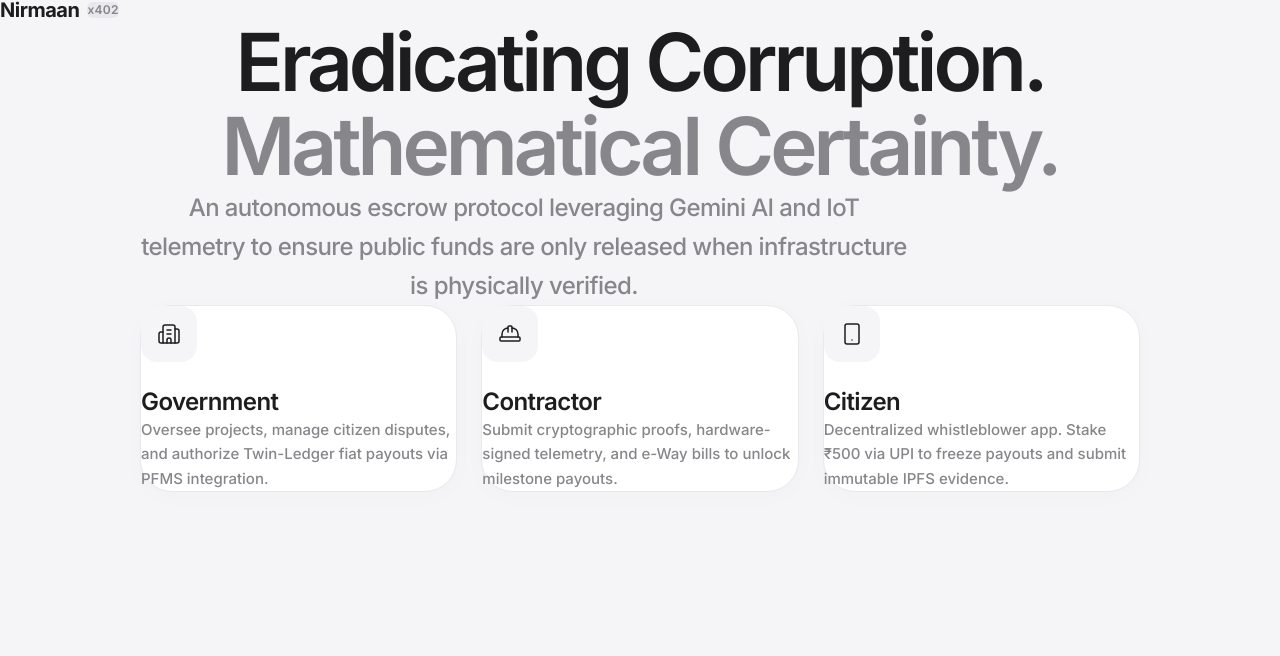
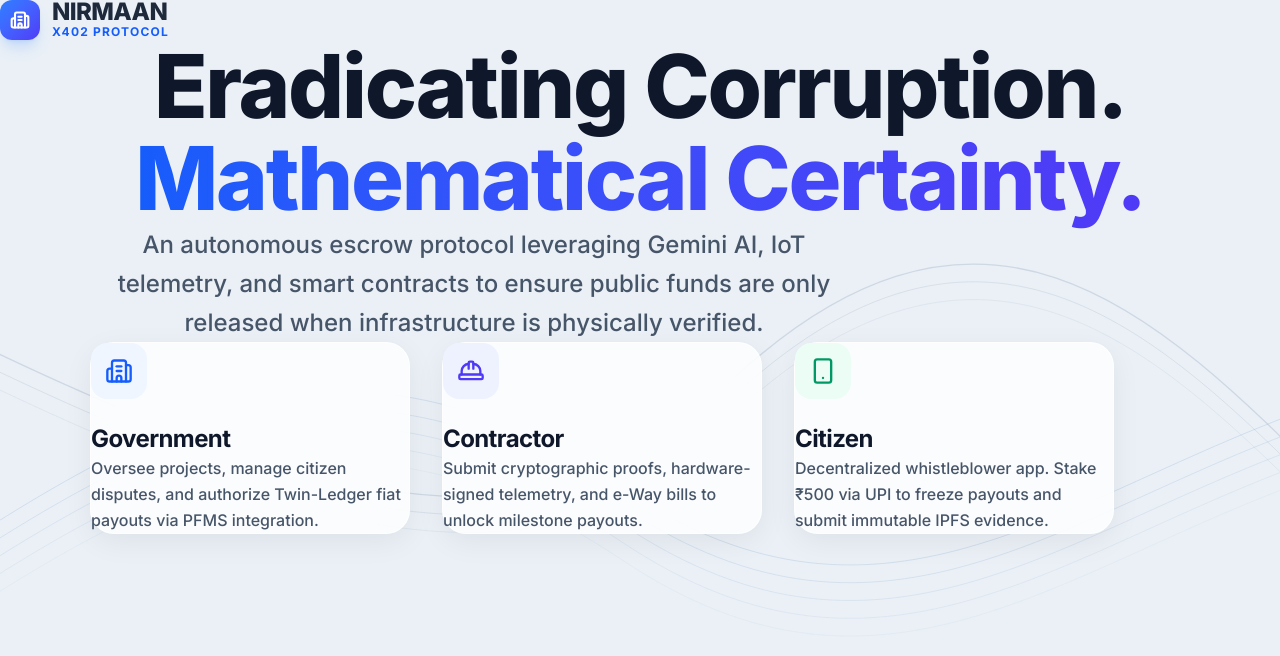
Before and after one commit to Qorexx/Nirmaan, a Next.js app: page / in a window 1280 px wide. Shown: the top 656 px of the page. Built offline with nearby package versions, Linux system fonts and the light colour scheme; no server answers; the database is empty.

Commit message:
feat(ui): integrated icy wave background with refined structure and distinct glass cards

```diff
--- a/app/page.js
+++ b/app/page.js
@@ -6,68 +6,92 @@ import { Building2, HardHat, Smartphone } from 'lucide-react';
 
 export default function LandingPage() {
   return (
-    <div className="min-h-screen bg-[#F5F5F7] text-[#1d1d1f] font-sans relative overflow-hidden selection:bg-blue-200">
+    <div className="min-h-screen bg-[#eaf0f6] text-[#1e293b] font-sans relative overflow-hidden">
 
-      {/* Ultra-subtle Apple-style background gradient */}
-      <div className="absolute inset-0 z-0 pointer-events-none flex justify-center">
-        <div className="w-[140%] h-[800px] absolute -top-[200px] bg-[radial-gradient(ellipse_at_center,_var(--tw-gradient-stops))] from-white via-[#F5F5F7] to-[#F5F5F7] opacity-100 rounded-[100%]" />
+      {/*
+        Beautiful Icy Blue Wavy Background (From their second reference)
+      */}
+      <div className="absolute inset-0 z-0 pointer-events-none opacity-80">
+        <svg
+          viewBox="0 0 1440 800"
+          fill="none"
+          xmlns="http://www.w3.org/2000/svg"
+          className="absolute top-1/2 left-0 w-full h-[120%] -translate-y-1/2 object-cover"
+        >
+          {/* Subtle sweeping lines */}
+          <path d="M-100,600 C200,400 400,300 700,500 C1000,700 1200,500 1500,400" stroke="#b0c4de" strokeWidth="1" opacity="0.6" />
+          <path d="M-100,620 C200,420 400,320 700,520 C1000,720 1200,520 1500,420" stroke="#b0c4de" strokeWidth="1" opacity="0.5" />
+          <path d="M-100,640 C200,440 400,340 700,540 C1000,740 1200,540 1500,440" stroke="#b0c4de" strokeWidth="1" opacity="0.4" />
+          <path d="M-100,660 C200,460 400,360 700,560 C1000,760 1200,560 1500,460" stroke="#b0c4de" strokeWidth="1" opacity="0.3" />
+          <path d="M-100,680 C200,480 400,380 700,580 C1000,780 1200,580 1500,480" stroke="#b0c4de" strokeWidth="1" opacity="0.2" />
+
+          {/* Overlapping opposite wave */}
+          <path d="M-100,300 C300,500 600,600 800,400 C1100,100 1300,300 1500,500" stroke="#94a3b8" strokeWidth="1.5" opacity="0.4" />
+          <path d="M-100,320 C300,520 600,620 800,420 C1100,120 1300,320 1500,520" stroke="#94a3b8" strokeWidth="1" opacity="0.3" />
+          <path d="M-100,340 C300,540 600,640 800,440 C1100,140 1300,340 1500,540" stroke="#94a3b8" strokeWidth="1" opacity="0.2" />
+        </svg>
       </div>
 
-      {/* Minimal Header */}
-      <header className="relative z-10 w-full px-8 py-8 flex justify-between items-center max-w-7xl mx-auto">
-        <div className="flex items-center gap-2 cursor-pointer">
-          <span className="text-xl font-bold tracking-tight text-[#1d1d1f] leading-none">Nirmaan</span>
-          <span className="text-xs font-semibold text-[#86868b] tracking-wide bg-[#e8e8ed] px-2 py-0.5 rounded-md">x402</span>
+      {/* Clean Uncluttered Header */}
+      <header className="relative z-10 w-full px-8 py-8 md:px-12 md:py-10 flex justify-between items-center max-w-7xl mx-auto">
+        <div className="flex items-center gap-3 cursor-pointer">
+          <div className="flex h-10 w-10 items-center justify-center rounded-xl bg-gradient-to-br from-blue-500 to-indigo-600 shadow-lg shadow-blue-500/20">
+            <Building2 className="h-5 w-5 text-white" strokeWidth={2.5} />
+          </div>
+          <div className="flex flex-col">
+            <span className="text-2xl font-black tracking-tight text-[#1e293b] uppercase leading-none">Nirmaan</span>
+            <span className="text-xs font-bold text-blue-600 tracking-widest uppercase mt-0.5">x402 Protocol</span>
+          </div>
         </div>
       </header>
 
       {/* Main Content */}
-      <main className="relative z-10 flex-1 flex flex-col items-center justify-center px-6 pt-16 pb-24">
-        <div className="max-w-[1000px] w-full text-center space-y-10">
+      <main className="relative z-10 flex-1 flex flex-col items-center justify-center px-6 pt-8 pb-24">
+        <div className="max-w-[1100px] w-full text-center space-y-12">
 
-          <div className="space-y-6">
-            <h1 className="text-[3.5rem] md:text-[5rem] font-semibold tracking-tighter text-[#1d1d1f] leading-[1.05]">
+          <div className="space-y-6 relative">
+            <h1 className="text-5xl md:text-[5.5rem] font-extrabold tracking-tight text-[#0f172a] leading-[1.05]">
               Eradicating Corruption. <br/>
-              <span className="text-[#86868b]">
+              <span className="bg-clip-text text-transparent bg-gradient-to-r from-blue-600 to-indigo-600">
                 Mathematical Certainty.
               </span>
             </h1>
-            <p className="text-xl md:text-2xl text-[#86868b] max-w-3xl mx-auto font-medium leading-relaxed tracking-tight">
-              An autonomous escrow protocol leveraging Gemini AI and IoT telemetry to ensure public funds are only released when infrastructure is physically verified.
+            <p className="text-xl md:text-2xl text-[#475569] max-w-3xl mx-auto font-medium leading-relaxed mt-8">
+              An autonomous escrow protocol leveraging Gemini AI, IoT telemetry, and smart contracts to ensure public funds are only released when infrastructure is physically verified.
             </p>
           </div>
 
-          <div className="grid grid-cols-1 md:grid-cols-3 gap-6 mt-20 text-left max-w-[1000px] mx-auto pt-8">
+          <div className="grid grid-cols-1 md:grid-cols-3 gap-8 mt-20 text-left max-w-5xl mx-auto pt-8">
 
             {/* Government Card */}
-            <Link href="/government" className="group rounded-[2rem] bg-white p-8 hover:scale-[1.02] border border-[#e8e8ed] shadow-[0_4px_24px_rgba(0,0,0,0.02)] hover:shadow-[0_20px_40px_rgba(0,0,0,0.06)] transition-all duration-300 block">
-              <div className="mb-6 flex h-14 w-14 items-center justify-center rounded-2xl bg-[#f5f5f7] text-[#1d1d1f] group-hover:bg-[#1d1d1f] group-hover:text-white transition-colors duration-300">
-                <Building2 className="h-6 w-6" strokeWidth={1.5} />
+            <Link href="/government" className="group rounded-[1.5rem] bg-white/80 backdrop-blur-xl p-8 border border-white/60 shadow-[0_8px_30px_rgb(0,0,0,0.06)] hover:bg-white hover:shadow-[0_20px_40px_rgb(0,0,0,0.12)] hover:-translate-y-1 transition-all duration-300 block">
+              <div className="mb-6 flex h-14 w-14 items-center justify-center rounded-2xl bg-blue-50 text-blue-600 group-hover:bg-blue-600 group-hover:text-white transition-colors duration-300">
+                <Building2 className="h-7 w-7" strokeWidth={2} />
               </div>
-              <h3 className="text-2xl font-semibold tracking-tight text-[#1d1d1f] mb-3">Government</h3>
-              <p className="text-[15px] text-[#86868b] font-medium leading-relaxed">
+              <h3 className="text-2xl font-bold tracking-tight text-[#0f172a] mb-3">Government</h3>
+              <p className="text-base text-[#475569] font-medium leading-relaxed">
                 Oversee projects, manage citizen disputes, and authorize Twin-Ledger fiat payouts via PFMS integration.
               </p>
             </Link>
 
             {/* Contractor Card */}
-            <Link href="/contractor" className="group rounded-[2rem] bg-white p-8 hover:scale-[1.02] border border-[#e8e8ed] shadow-[0_4px_24px_rgba(0,0,0,0.02)] hover:shadow-[0_20px_40px_rgba(0,0,0,0.06)] transition-all duration-300 block">
-              <div className="mb-6 flex h-14 w-14 items-center justify-center rounded-2xl bg-[#f5f5f7] text-[#1d1d1f] group-hover:bg-[#1d1d1f] group-hover:text-white transition-colors duration-300">
-                <HardHat className="h-6 w-6" strokeWidth={1.5} />
+            <Link href="/contractor" className="group rounded-[1.5rem] bg-white/80 backdrop-blur-xl p-8 border border-white/60 shadow-[0_8px_30px_rgb(0,0,0,0.06)] hover:bg-white hover:shadow-[0_20px_40px_rgb(0,0,0,0.12)] hover:-translate-y-1 transition-all duration-300 block">
+              <div className="mb-6 flex h-14 w-14 items-center justify-center rounded-2xl bg-indigo-50 text-indigo-600 group-hover:bg-indigo-600 group-hover:text-white transition-colors duration-300">
+                <HardHat className="h-7 w-7" strokeWidth={2} />
               </div>
-              <h3 className="text-2xl font-semibold tracking-tight text-[#1d1d1f] mb-3">Contractor</h3>
-              <p className="text-[15px] text-[#86868b] font-medium leading-relaxed">
+              <h3 className="text-2xl font-bold tracking-tight text-[#0f172a] mb-3">Contractor</h3>
+              <p className="text-base text-[#475569] font-medium leading-relaxed">
                 Submit cryptographic proofs, hardware-signed telemetry, and e-Way bills to unlock milestone payouts.
               </p>
             </Link>
 
             {/* Citizen Card */}
-            <Link href="/citizen" className="group rounded-[2rem] bg-white p-8 hover:scale-[1.02] border border-[#e8e8ed] shadow-[0_4px_24px_rgba(0,0,0,0.02)] hover:shadow-[0_20px_40px_rgba(0,0,0,0.06)] transition-all duration-300 block">
-              <div className="mb-6 flex h-14 w-14 items-center justify-center rounded-2xl bg-[#f5f5f7] text-[#1d1d1f] group-hover:bg-[#1d1d1f] group-hover:text-white transition-colors duration-300">
-                <Smartphone className="h-6 w-6" strokeWidth={1.5} />
+            <Link href="/citizen" className="group rounded-[1.5rem] bg-white/80 backdrop-blur-xl p-8 border border-white/60 shadow-[0_8px_30px_rgb(0,0,0,0.06)] hover:bg-white hover:shadow-[0_20px_40px_rgb(0,0,0,0.12)] hover:-translate-y-1 transition-all duration-300 block">
+              <div className="mb-6 flex h-14 w-14 items-center justify-center rounded-2xl bg-emerald-50 text-emerald-600 group-hover:bg-emerald-600 group-hover:text-white transition-colors duration-300">
+                <Smartphone className="h-7 w-7" strokeWidth={2} />
               </div>
-              <h3 className="text-2xl font-semibold tracking-tight text-[#1d1d1f] mb-3">Citizen</h3>
-              <p className="text-[15px] text-[#86868b] font-medium leading-relaxed">
+              <h3 className="text-2xl font-bold tracking-tight text-[#0f172a] mb-3">Citizen</h3>
+              <p className="text-base text-[#475569] font-medium leading-relaxed">
                 Decentralized whistleblower app. Stake ₹500 via UPI to freeze payouts and submit immutable IPFS evidence.
               </p>
             </Link>
```
